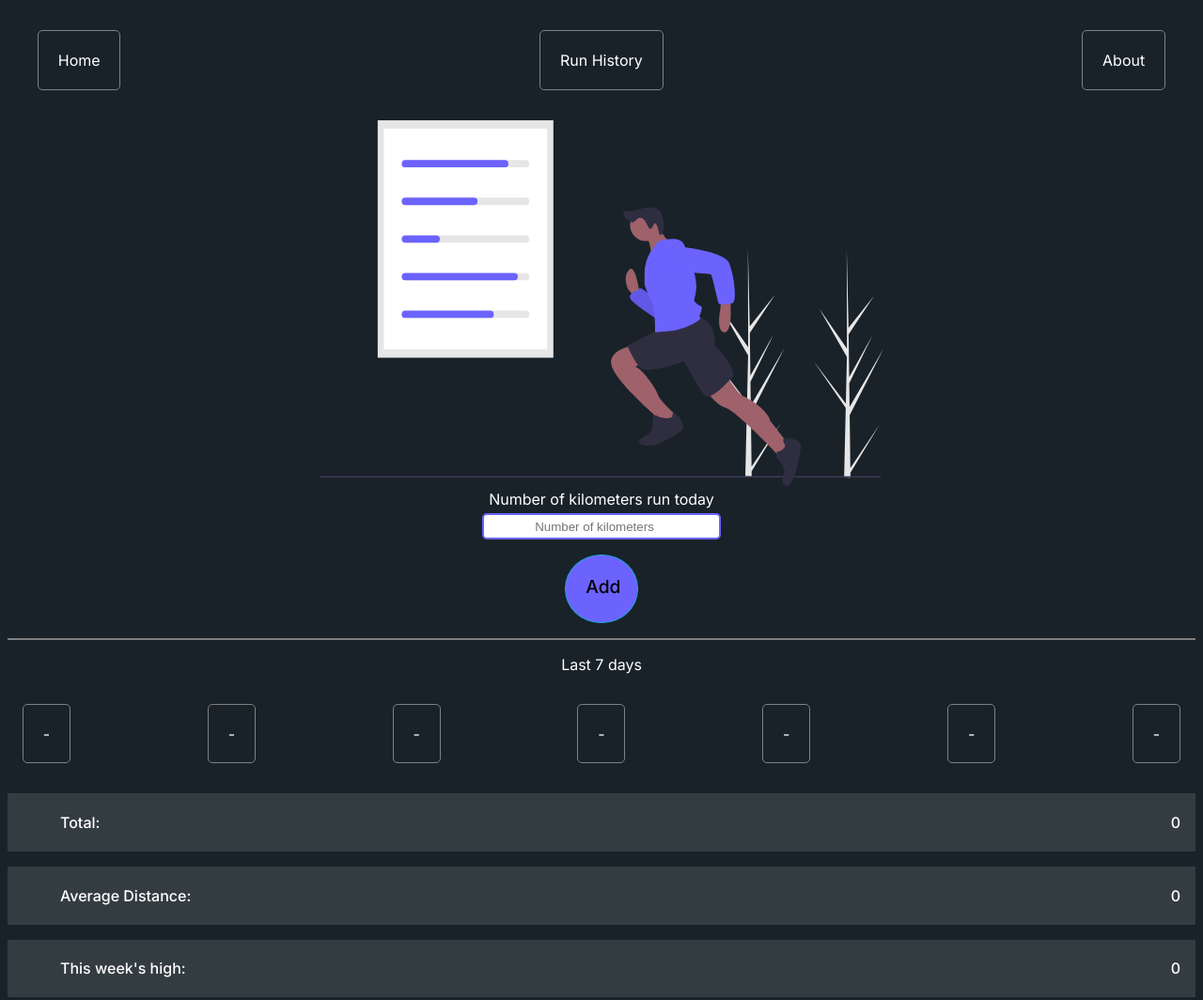
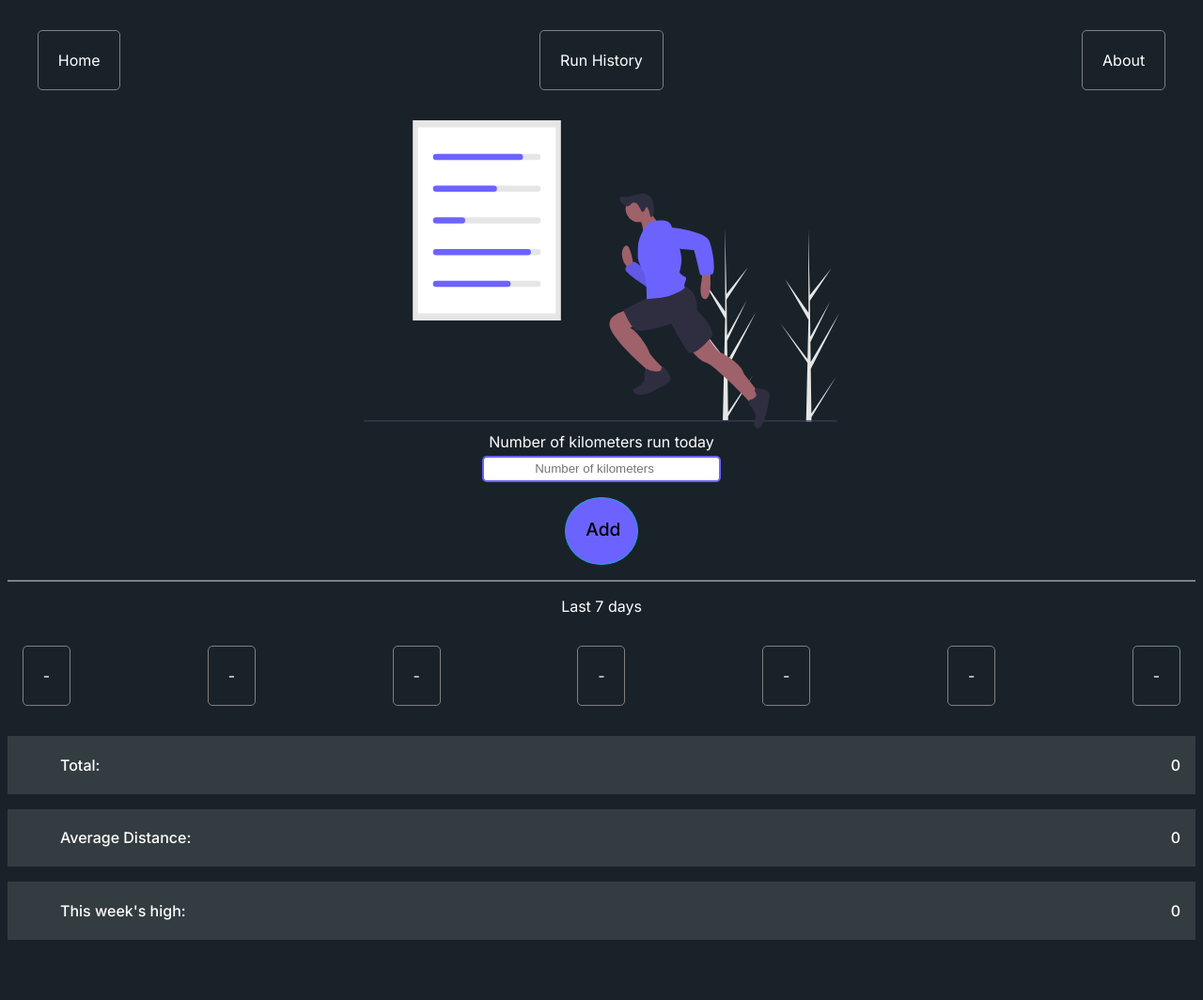
Before and after one commit to Rippyblogger/RunTrackApp, a plain HTML site: page index.html in a window 1280 px wide. Shown: the whole page at 94% size. After the commit the page ends 1024 px from the top, so only its background shows below. Drawn offline with Linux system fonts and the light colour scheme.

Commit message:
resized image

```diff
--- a/index.html
+++ b/index.html
@@ -19,7 +19,7 @@
 
     <div class="content-container">
         <figure class="running-img">
-            <img src="./images/undraw_fitness_stats_sht6.svg" alt="A running man" width = 600px>
+            <img src="./images/undraw_fitness_stats_sht6.svg" alt="A running man" width = 40%>
             <figcaption>Number of kilometers run today</figcaption>
         </figure>
 
```
